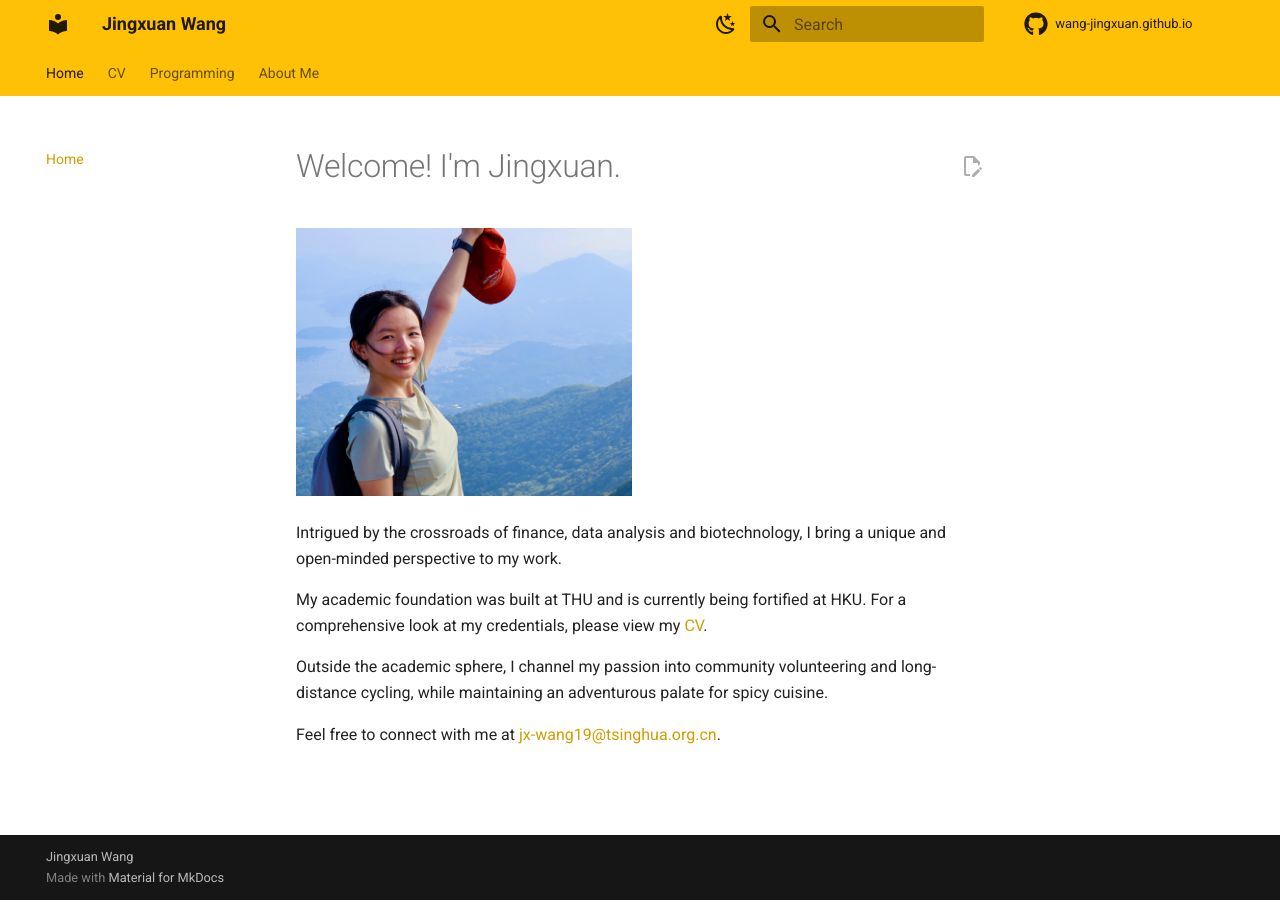
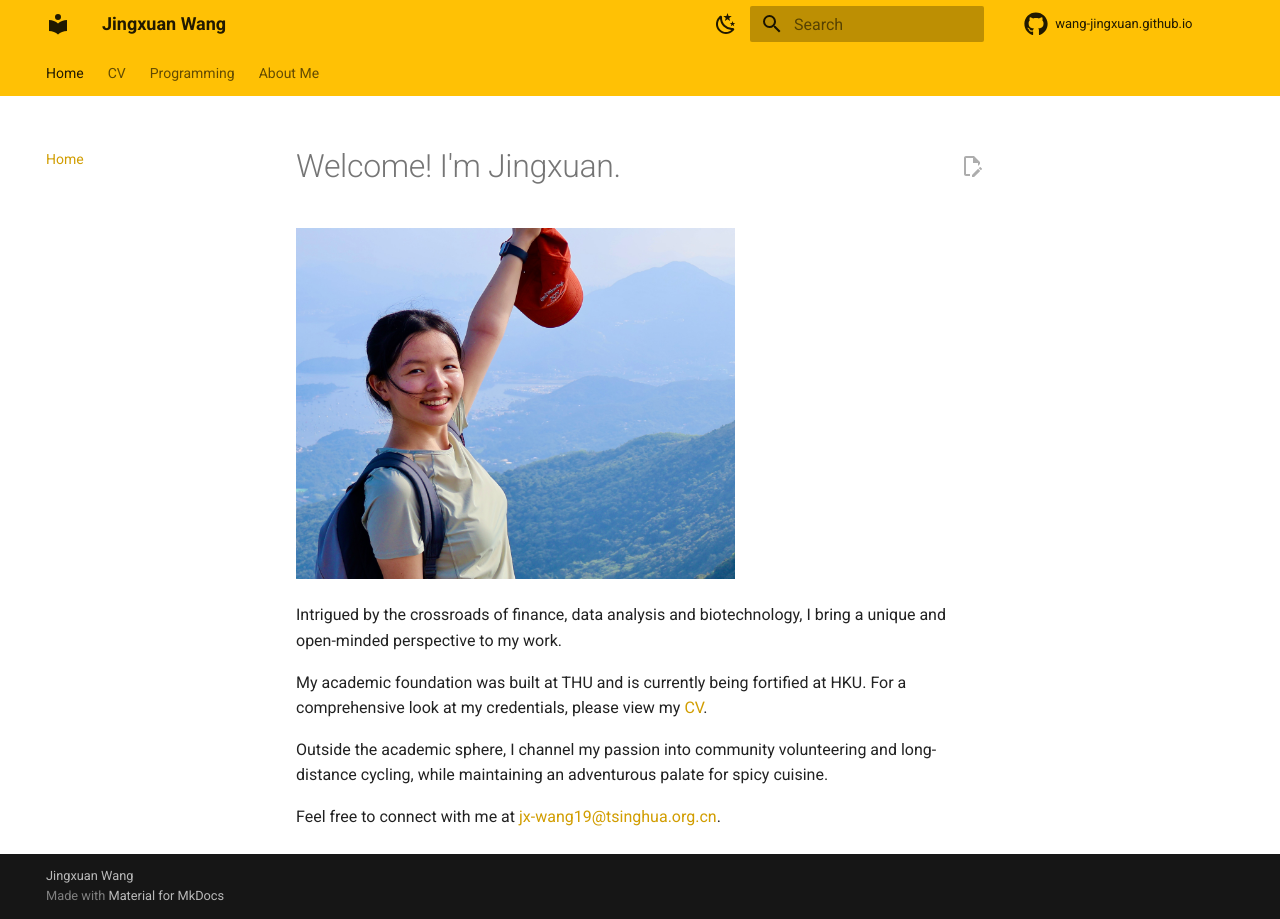
Before and after one commit to wang-jingxuan/wang-jingxuan.github.io, an MkDocs documentation site: the page built from docs/index.md, in a window 1280 px wide. Built offline with MkDocs 1.6.1 and Material for MkDocs 9.7.7, drawn with Linux system fonts in a browser that asks for light colours; comment, search, counter and statistics services are not loaded.

Commit message:
Update index.md

```diff
--- a/docs/index.md
+++ b/docs/index.md
@@ -1,6 +1,6 @@
 # Welcome! I'm Jingxuan.
 
-<img title="" src="me.jpeg" alt="" width="336">
+<img title="" src="me.jpeg" alt="" width="439" data-align="center">
 
 Intrigued by the crossroads of finance, data analysis and biotechnology, I bring a unique and open-minded perspective to my work.
 
```
